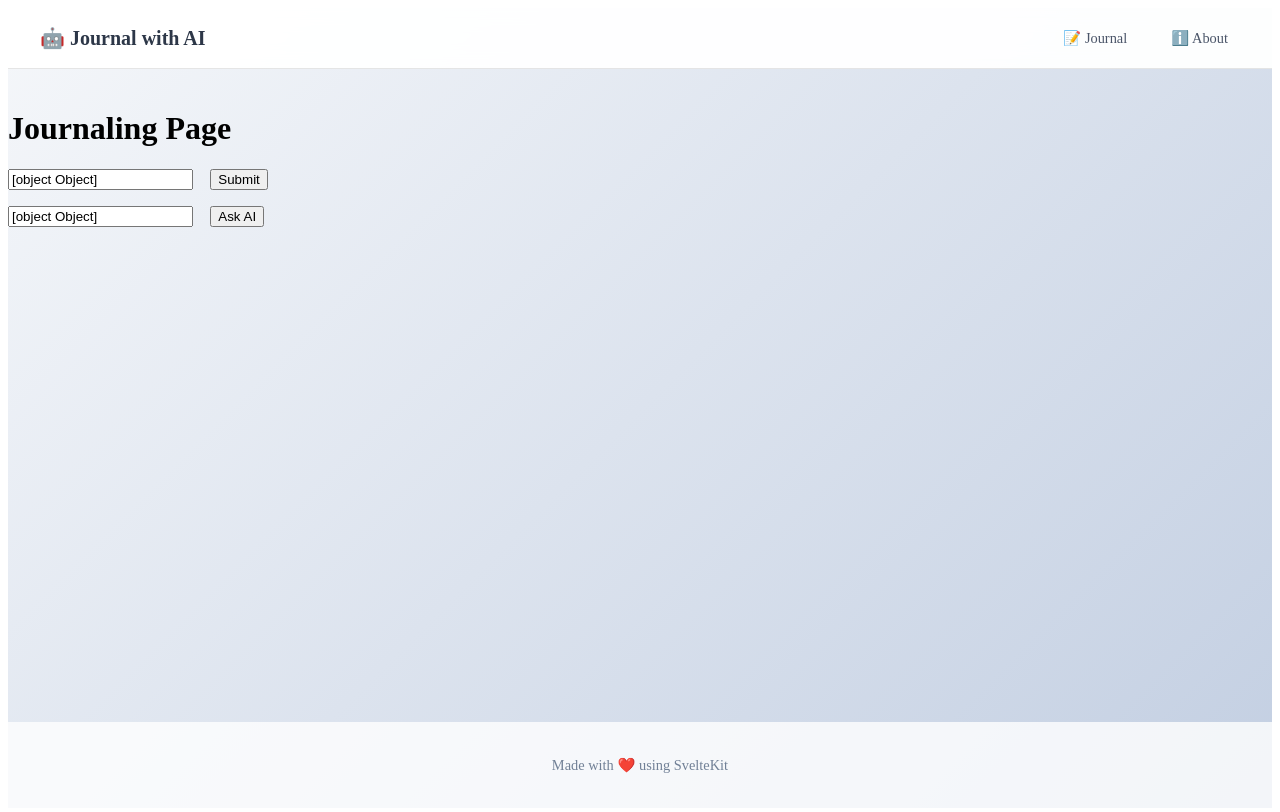
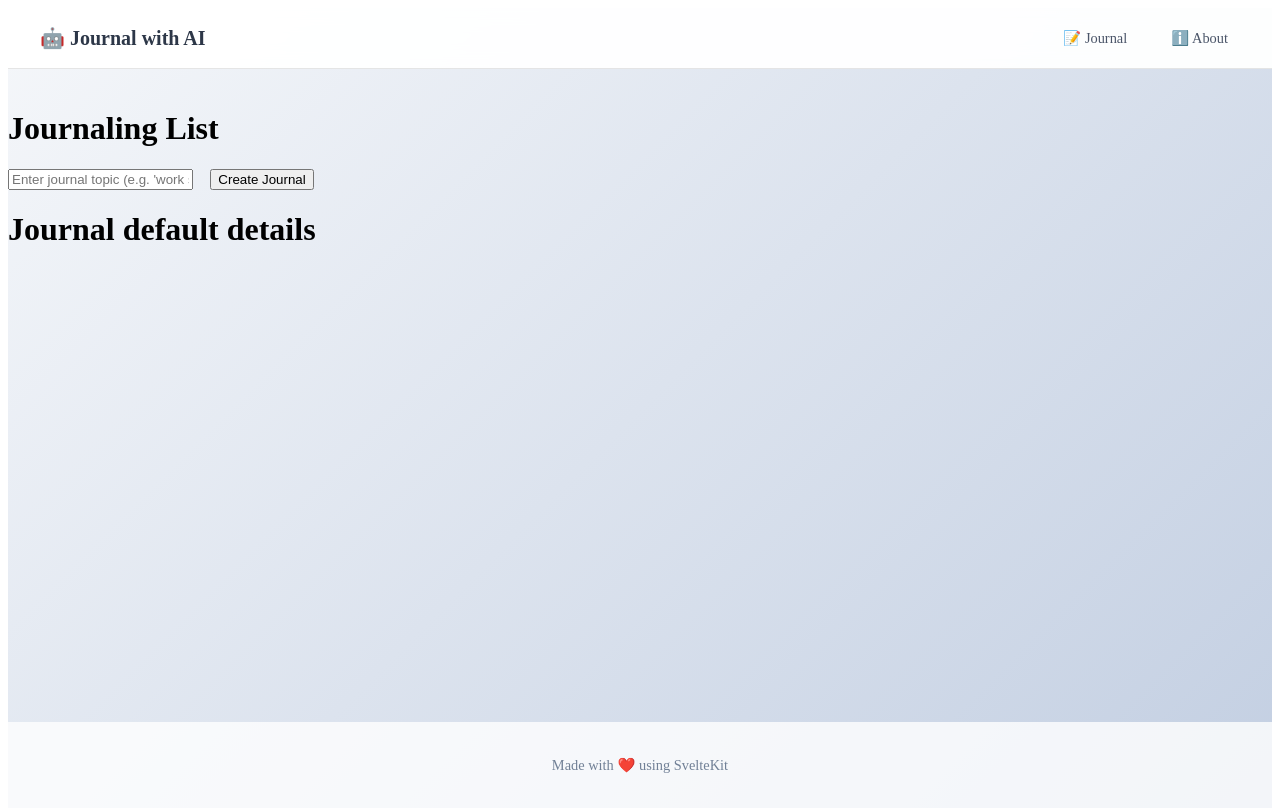
Before and after one commit to MusaabAzawi/my-journaling-app, a SvelteKit app: page /journal in a window 1280 px wide. Shown: the top 812 px of the page. Built offline with nearby package versions, Linux system fonts and the light colour scheme; no server answers.

Commit message:
JournalID added to the user prompt, dynamic routes functioning

```diff
--- a/package.json
+++ b/package.json
@@ -23,6 +23,7 @@
 	},
 	"dependencies": {
 		"@google/genai": "^1.6.0",
+		"@prisma/client": "^6.10.1",
 		"dotenv": "^16.5.0"
 	}
 }
--- a/src/routes/+layout.svelte
+++ b/src/routes/+layout.svelte
@@ -12,7 +12,7 @@
       </a>
 
       <div class="nav-links">
-        <a href="/" class="nav-link">
+        <a href="/journal" class="nav-link">
           📝 Journal
         </a>
         <a href="/about" class="nav-link">
--- a/src/routes/+page.svelte
+++ b/src/routes/+page.svelte
@@ -19,6 +19,7 @@
     </ul>
 </div>
 <script lang="ts">
+    let date = new Date();
     export let data;
     let name = '';
     let greeting = '';
--- a/src/routes/journal/+page.svelte
+++ b/src/routes/journal/+page.svelte
@@ -1,59 +1,49 @@
 <script>
+  import { goto } from '$app/navigation';
   import { onMount } from 'svelte';
+  import {page} from '$app/stores';
   let message = '';
-  let name = '';
   let greeting = '';
-  let prompt = $props();
+  export let JournalId = $page.params.journalID || 'default';
+  let datetime = new Date();
+  let dateElement;
+
+  let userInput = '';
+
 
   onMount(async () => {
     try {
-      const res = await fetch('/journal');
-      const data = await res.json();
-      message = data.message || data.error || 'No message received.';
+      // const res = await fetch(`/journal/${JournalId}`);
+      // const data = await res.json();
+      // message = data.message || data.error || 'No message received.';
     } catch (err) {
-      message = 'Error fetching the journaling message.';
       console.error(err);
     }
   });
 
-  function handlesub() {
-    greeting = `Hello, ${name}!`;
+  async function createEntry() {
+    if (!userInput) {
+      greeting = 'Please enter a journal topic';
+      return;
+    }
+    // Redirect to new journal page with user's topic as ID
+    goto(`/journal/${encodeURIComponent(userInput)}`);
   }
 
-  async function handlePrompt() {
-    console.log('Prompt:', prompt);
-    try {
-      const encodedPrompt = encodeURIComponent(prompt);
-      const res = await fetch(`/journal?prompt=${encodedPrompt}`);
-      const data = await res.json();
-      message = data.response || 'No response from AI.';
-    } catch (err) {
-      message = 'Error fetching AI response.';
-      console.error(err);
-    }
-    if (!prompt) {
-      message = 'Please enter a prompt.';
-      return;
-    }
-    // Simulate an AI response
-    message = `AI response to your prompt: "${prompt}"`;
-  }
 </script>
 
-<h1>Journaling Page</h1>
+<h1>Journaling List </h1>
 
-<div class="entry">
-  <input type="text" placeholder="Enter your name" bind:value={prompt} />
-  <button onclick={handlesub}>Submit</button>
-  {#if greeting}
-    <p>{greeting}</p>
-  {/if}
-</div>
+<form method="post" on:submit|preventDefault={createEntry}>
+  <input
+    type="text"
+    placeholder="Enter journal topic (e.g. 'work stress')"
+    bind:value={userInput}
+  />
+  <button type="submit">Create Journal</button>
+</form>
 
-<div class="entry">
-  <input type="text" placeholder="Ask about journaling..." bind:value={prompt} />
-  <button onclick={handlePrompt}>Ask AI</button>
-</div>
+<h1>Journal {JournalId} details</h1>
 
 <p>{message}</p>
 <style>
```
Also changed, not shown: src/routes/journal/[journalID]/+page.server.ts (+28 -17 lines), src/routes/journal/[journalID]/+page.svelte (+20 -3 lines), 1 other file (tests, documents, lock files or other folders).
